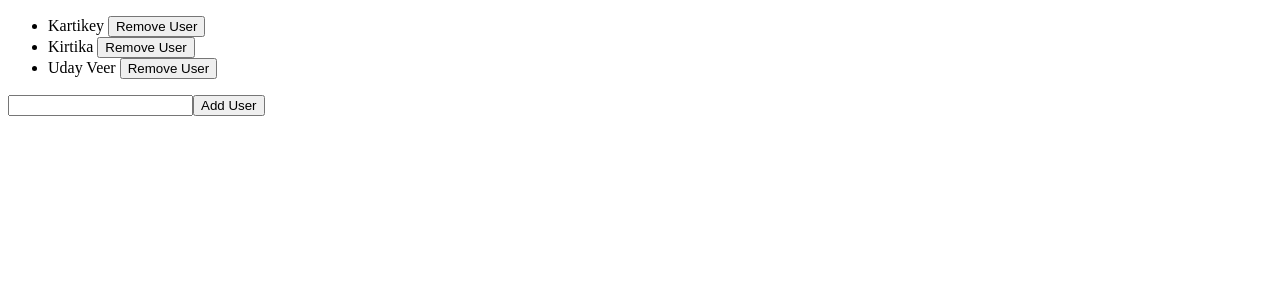
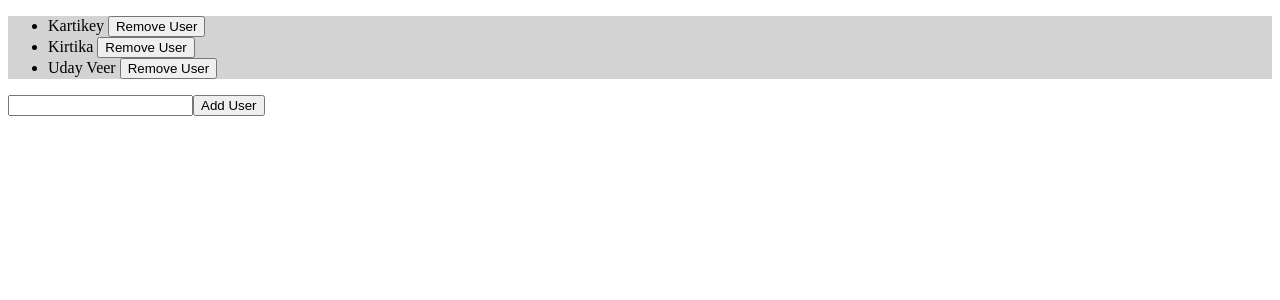
Before and after one commit to 23-kartikey/User-Management-Frontend, a React (Vite) app: page / in a window 1280 px wide. Shown: the top 300 px of the page. Built offline with nearby package versions, Linux system fonts and the light colour scheme.

Commit message:
feat: added bg to user list

```diff
--- a/src/App.css
+++ b/src/App.css
@@ -0,0 +1,3 @@
+.user-list{
+  background-color: lightgrey;
+}
--- a/src/App.tsx
+++ b/src/App.tsx
@@ -1,5 +1,6 @@
 import { useState } from "react";
 import { v4 as uuidv4 } from 'uuid';
+import "./App.css";
 
 type User = {
   id: string,
@@ -48,7 +49,7 @@ type ListProps = {
 function List({users, removeUser}: ListProps){
 
   return(
-    <ul>
+    <ul className="user-list">
     {
       users.map(user=>(
         <ListItem key= {user.id} item={user} removeUser={removeUser} />
```
